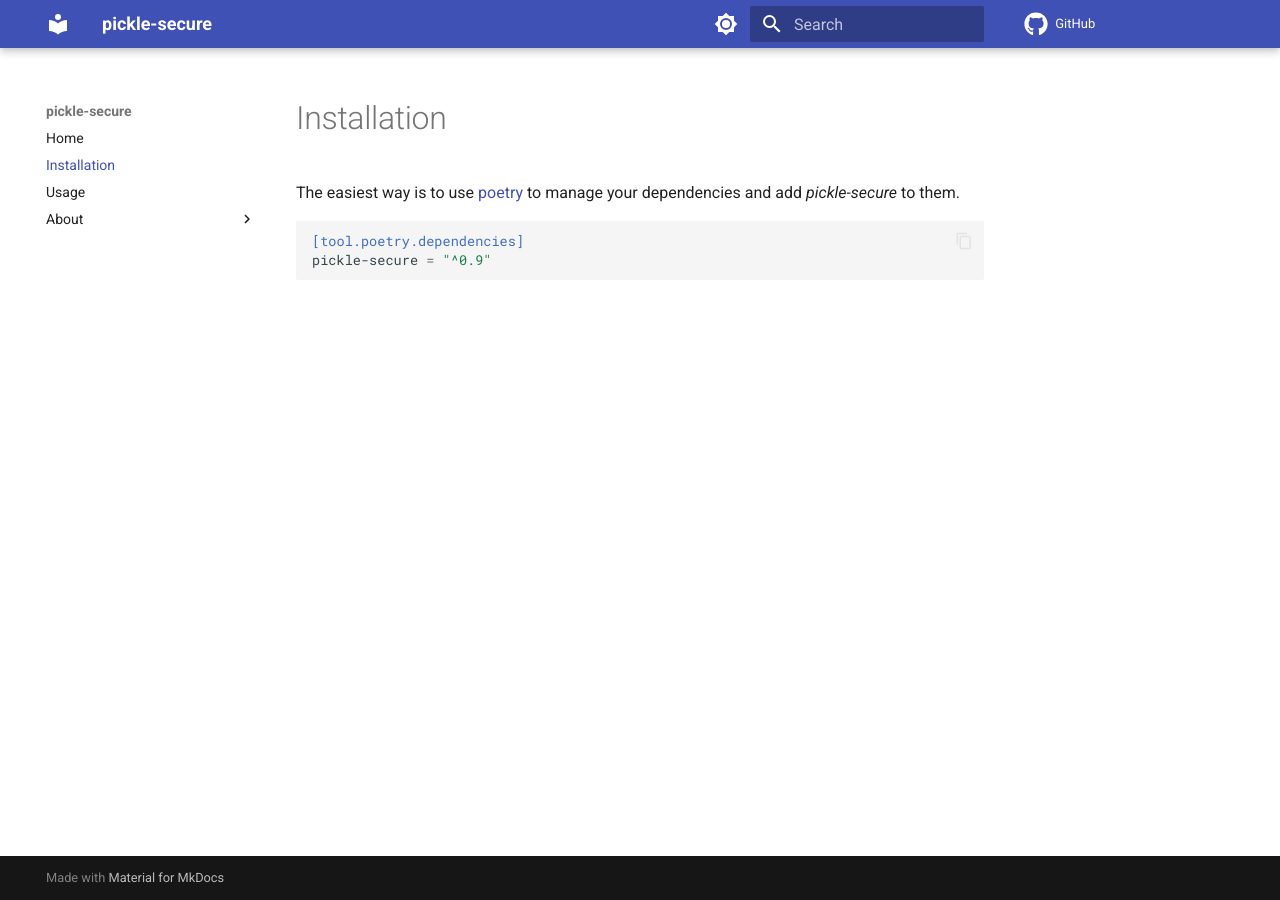
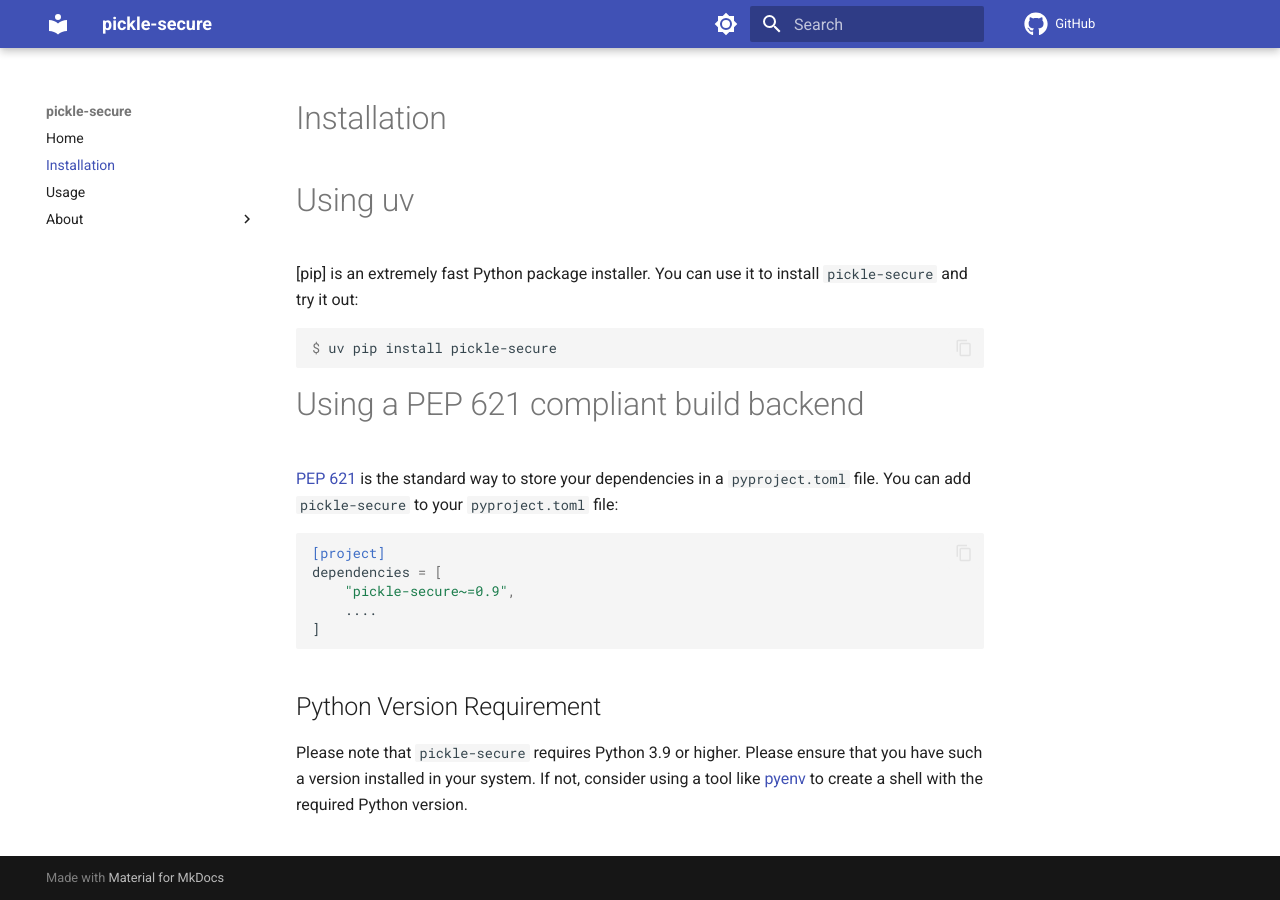
Before and after one commit to spapanik/pickle-secure, an MkDocs documentation site: the page built from docs/installation.md, in a window 1280 px wide. Built offline with MkDocs 1.6.1 and Material for MkDocs 9.7.7, drawn with Linux system fonts in a browser that asks for light colours; comment, search, counter and statistics services are not loaded.

````diff
--- a/docs/installation.md
+++ b/docs/installation.md
@@ -1,11 +1,33 @@
 # Installation
 
-The easiest way is to use [poetry] to manage your dependencies
-and add _pickle-secure_ to them.
+# Using uv
+
+[pip] is an extremely fast Python package installer.
+You can use it to install `pickle-secure` and try it out:
+
+```console
+$ uv pip install pickle-secure
+```
+
+# Using a PEP 621 compliant build backend
+
+[PEP 621] is the standard way to store your dependencies in a `pyproject.toml` file.
+You can add `pickle-secure` to your `pyproject.toml` file:
 
 ```toml
-[tool.poetry.dependencies]
-pickle-secure = "^0.9"
+[project]
+dependencies = [
+    "pickle-secure~=0.9",
+    ....
+]
 ```
 
-[poetry]: https://python-poetry.org/
+## Python Version Requirement
+
+Please note that `pickle-secure` requires Python 3.9 or higher. Please ensure
+that you have such a version installed in your system. If not,
+consider using a tool like [pyenv] to create a shell with the required Python version.
+
+[uv]: https://github.com/astral-sh/uv
+[PEP 621]: https://peps.python.org/pep-0621/
+[pyenv]: https://github.com/pyenv/pyenv
````
Also changed, not shown: cookbook.yaml (+8 -8 lines), pyproject.toml (+55 -56 lines), 1 other file.
